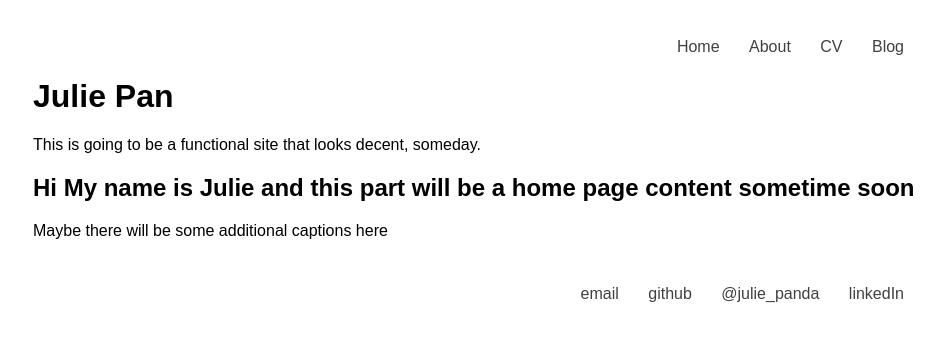
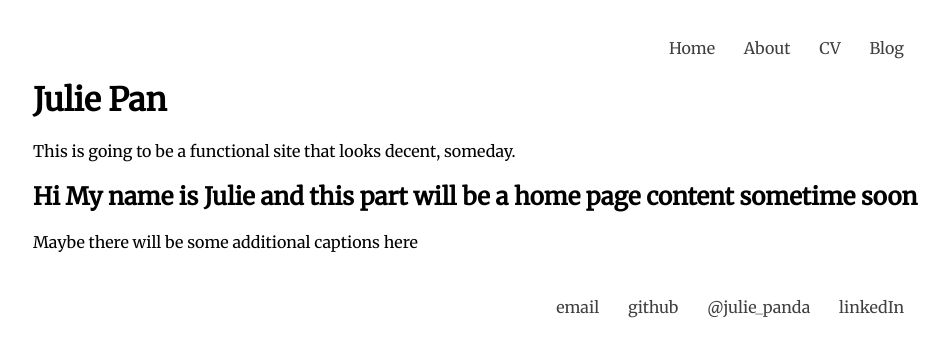
Before and after one commit to juliepanda/juliepanda.github.io, a Jekyll site: the page built from index.html, in a window 1280 px wide. Shown: the top 357 px of the page, without its empty margins (159-1108 px from the left). Built offline with Jekyll 4.4.1, drawn with Linux system fonts in a browser that asks for light colours.

Commit message:
add merriweather font

```diff
--- a/css/main.css
+++ b/css/main.css
@@ -1,5 +1,5 @@
 body {
-	font-family: 'Raleway', sans-serif;
+	font-family: 'Merriweather';
 	margin-top: 3%;
 	margin-left: 15%;
 	margin-right: 15%;
@@ -9,7 +9,7 @@ body {
 
 nav ul, footer ul {
 	text-align: right;
-	font-family: 'Raleway', sans-serif;
+	font-family: 'Merriweather';
 	padding: 0px;
 	list-style: none;
 	font-weight: 300;
```
